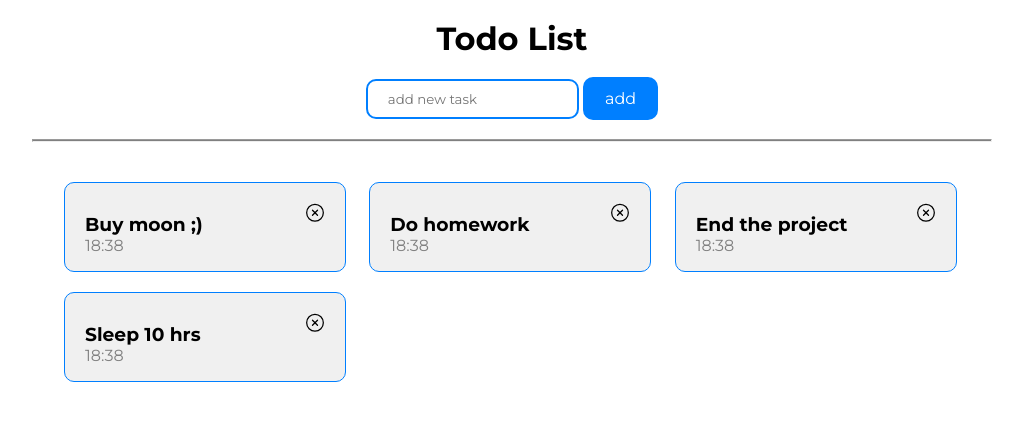
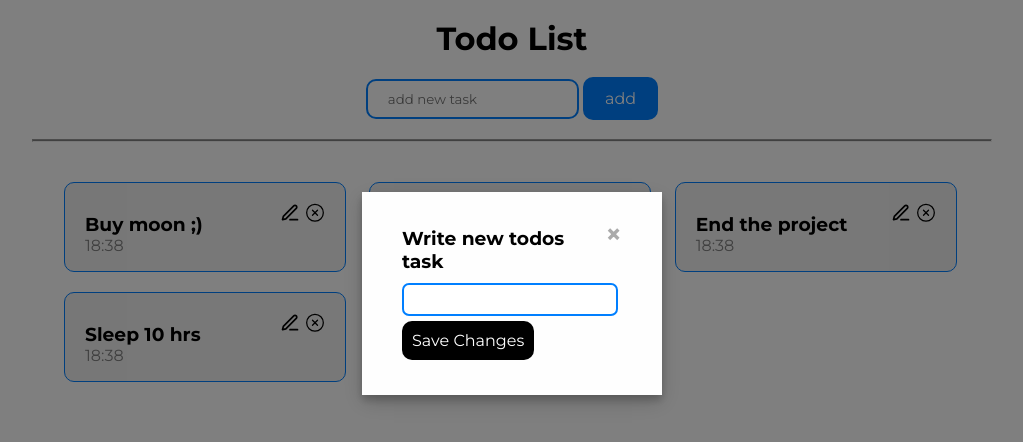
Before and after one commit to Azamat2009/todo, a plain HTML site: page todo/index.html in a window 1280 px wide. Both pictures are taken after a click on the picture 443 px from the left and 212 px from the top of the page. Shown: the whole page, without its empty margins (128-1151 px from the left). Drawn offline with Linux system fonts and the light colour scheme.

Commit message:
updated
updated

```diff
--- a/todo/script.js
+++ b/todo/script.js
@@ -8,7 +8,7 @@ let todos = [{
 		id: Math.random(),
 		task: "Do homework",
 		time: new Date().getHours() + ":" + new Date().getMinutes(),
-		completed: false,
+		completed: true,
 	},
 	{
 		id: Math.random(),
@@ -56,18 +56,21 @@ const reload = (arr) => {
 		let krest = document.createElement("img");
 		let h3 = document.createElement("h3");
 		let span = document.createElement("span");
+		let edit = document.createElement('img')
 
+		edit.classList.add('img-2')
 		box.classList.add("box");
 		krest.classList.add("img");
 		h3.classList.add("h3");
 		span.classList.add("span");
 
+		edit.src = "./edit.svg";
 		h3.innerHTML = item.task;
 		krest.src = "./krest.svg";
 		span.innerHTML = item.time;
 
 		container.append(box);
-		box.append(krest,h3,span);
+		box.append(edit,krest,h3,span);
 
 
 		h3.onclick = () => {
@@ -79,16 +82,51 @@ const reload = (arr) => {
 			}
 		}
 		krest.onclick = () => {
-				item.completed = true
-			krest.onclick = () => {
-				box.style.display = 'none'
-			}
+			item.completed = true
+			box.style.display = 'none'
 		}
 		if (item.completed === true) {
 			h3.classList.add('box-active')
 		} else {
 			h3.classList.remove('box-active')
 		}
+
+		edit.onclick = () => {
+
+			let modal = document.createElement("div");
+			let inputTitle = document.createElement("h3")
+			inputTitle.innerHTML = 'Write new todos task'
+			let modalContent = document.createElement("div");
+			let input = document.createElement('input')
+			let close = document.createElement("span");
+			let saveBtn = document.createElement('button')
+			let br = document.createElement('br')
+
+			modal.append(modalContent);
+			document.body.append(modal);
+			modalContent.append(close,inputTitle,input,br,saveBtn);
+
+			modal.style.display = "block";
+
+			close.innerHTML = "&times;";
+			close.onclick = () => {
+				modal.style.display = "none";
+			};
+
+			saveBtn.innerHTML = "Save Changes";
+			saveBtn.onclick = () => {
+				item.task = input.value;
+				h3.innerHTML = input.value;
+				modal.style.display = "none";
+				reload(todos);
+			};
+
+			modal.classList.add('modal')
+			input.classList.add('md-inp')
+			modalContent.classList.add('modal-content')
+			close.classList.add('close-btn')
+        }
+
 	};
 }
 reload(todos);
--- a/todo/style.css
+++ b/todo/style.css
@@ -71,6 +71,15 @@ hr {
     color: gray;
 }
 
+.img-2 {
+    width: 20px;
+    position: absolute;
+    top: 20px;
+    right: 45px;
+}
+.img-2:active {
+    scale: .9;
+}
 .img {
     width: 20px;
     position: absolute;
@@ -80,3 +89,66 @@ hr {
 .img:active {
     scale: .9;
 }
+
+.modal {
+    display: none;
+    position: fixed;
+    z-index: 1;
+    left: 0;
+    top: 0;
+    width: 100%;
+    height: 100%;
+    overflow: auto;
+    background-color: rgba(0,0,0,0.5);
+}
+
+.modal-content {
+    background-color: #fefefe;
+    margin: 15% auto;
+    padding: 35px 40px;
+    width: 300px;
+    box-shadow: 0 5px 8px 0 rgba(0,0,0,0.2), 0 7px 20px 0 rgba(0,0,0,0.17);
+}
+
+.modal-content button {
+    all: unset;
+    border: none;
+    color: white;
+    background-color: black;
+    margin-top: 5px;
+    padding: 10px;
+    border-radius: 10px;
+}
+.modal-content button:hover {
+    transition: .5 ease;
+    background-color: white;
+    color: black;
+    border: 2px solid black;
+}
+.modal-content button:active {
+    scale: 0,9;
+}
+
+.close-btn {
+    transform: translate(0px , -10px);
+    color: #aaa;
+    float: right;
+    font-size: 28px;
+    font-weight: bold;
+    cursor: pointer;
+}
+
+.close-btn:hover, .close-btn:focus {
+    color: black;
+    text-decoration: none;
+    cursor: pointer;
+}
+
+.md-inp {
+    all: unset;
+    margin-top: 10px;
+    background: white;
+    border-radius: 7px;
+    border: 2px solid  #007FFF;
+    padding: 5px 10px;
+}
```
Also changed, not shown: todo/index.html (+1 -4 lines), todo/edit.svg (added).
